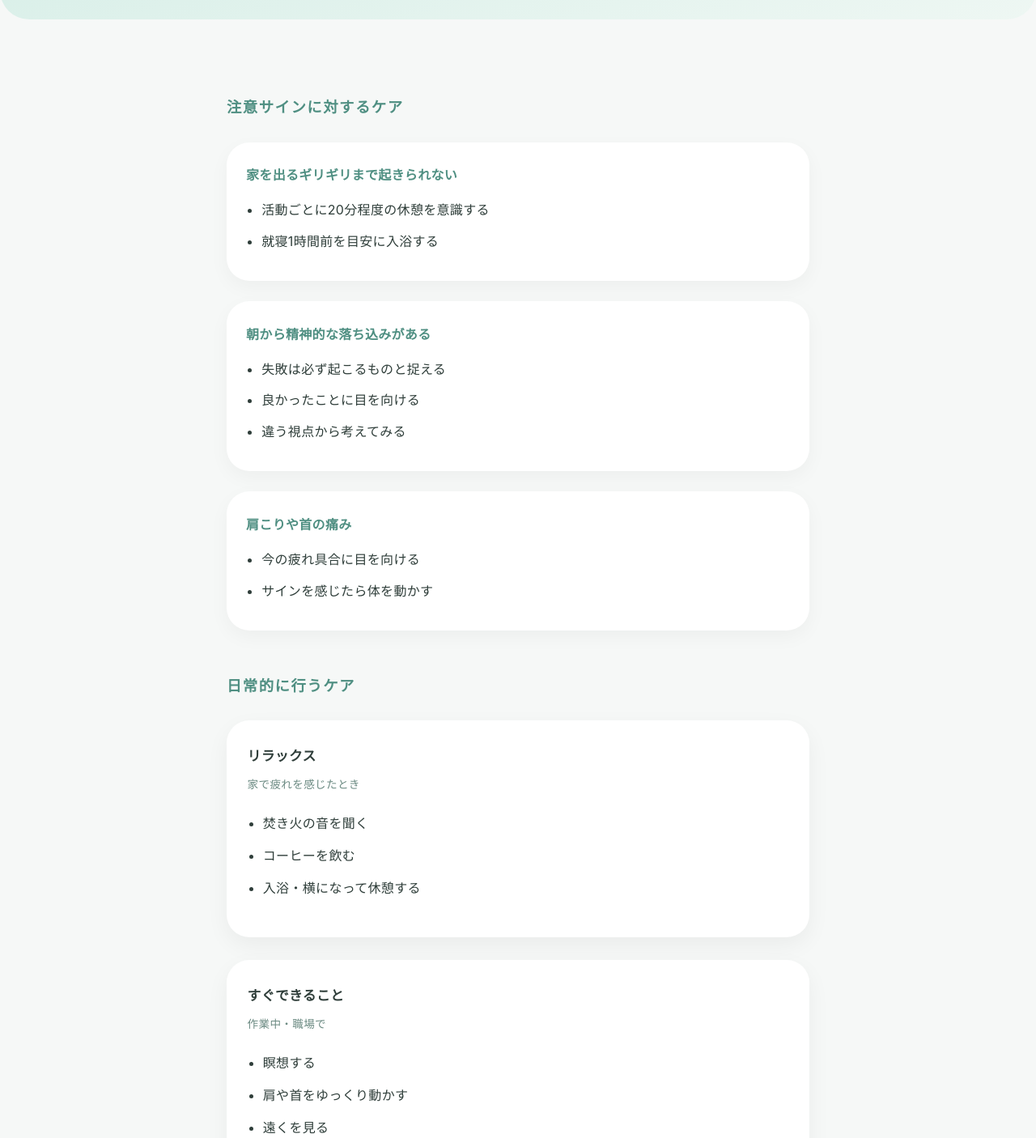
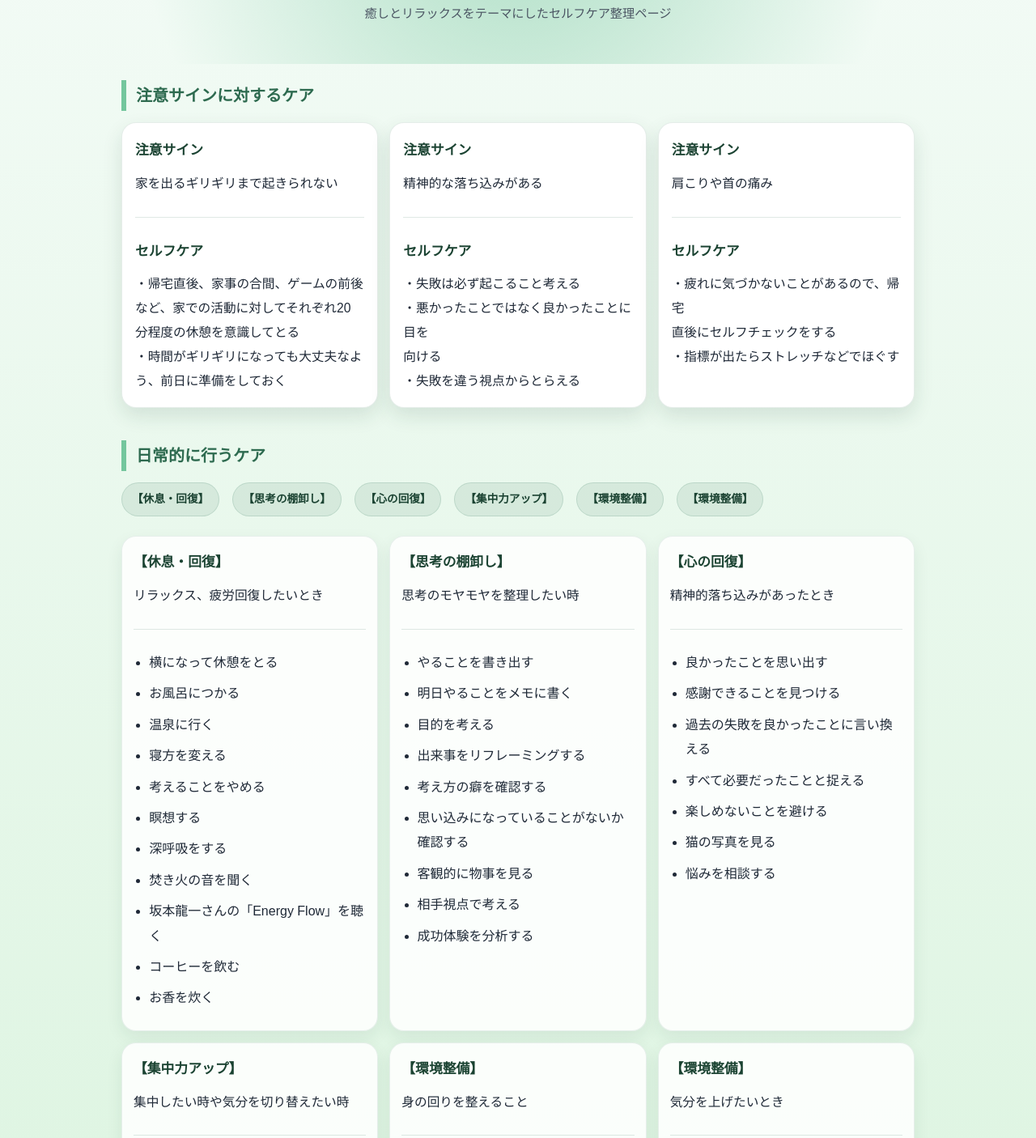
Before and after one commit to rmitsuiittachikawa-del/selfcareplan, a plain HTML site: page index.html in a window 1280 px wide. Shown: the part 122-1528 px from the top of the page at 81% size. Drawn offline with Linux system fonts and the light colour scheme.

Commit message:
Add files via upload

```diff
--- a/index.html
+++ b/index.html
@@ -1,235 +1,344 @@
 <!DOCTYPE html>
 <html lang="ja">
 <head>
-<meta charset="UTF-8">
-<title>セルフケア分析</title>
-<meta name="viewport" content="width=device-width, initial-scale=1.0">
+  <meta charset="UTF-8" />
+  <meta name="viewport" content="width=device-width, initial-scale=1.0" />
+  <title>セルフケアプラン</title>
 
   <style>
-:root {
-  --bg-main: #f6f8f7;
-  --bg-card: #ffffff;
-  --bg-accent: #e4f1ec;
-  --text-main: #2f3e3a;
-  --text-sub: #6b8a82;
-  --accent: #4f8f82;
-  --radius-lg: 28px;
-  --radius-md: 20px;
+    :root{
+      --green-dark:#1b4332;
+      --green:#2d6a4f;
+      --green-light:#74c69d;
+      --mint:#d8f3dc;
+      --bg:#f3fbf6;
+      --card:#ffffff;
+      --text:#1f2937;
+      --sub:#4b5563;
+      --shadow: 0 10px 25px rgba(27, 67, 50, 0.12);
+      --radius: 18px;
     }
 
-/* ===== ベース ===== */
-body {
-  margin: 0;
-  background: var(--bg-main);
-  color: var(--text-main);
-  font-family:
-    "Hiragino Maru Gothic ProN",
-    "Noto Sans JP",
-    -apple-system,
-    BlinkMacSystemFont,
-    sans-serif;
-  font-size: 16px;
-  line-height: 1.9;
-  letter-spacing: 0.02em;
+    body{
+      margin:0;
+      font-family: "Hiragino Kaku Gothic ProN", "Noto Sans JP", "Yu Gothic", "Meiryo", sans-serif;
+      background: linear-gradient(180deg, var(--bg), var(--mint));
+      color:var(--text);
+      line-height:1.9;
     }
 
-/* ===== ヘッダー ===== */
-header {
-  padding: 3rem 1.5rem 2.5rem;
-  background: linear-gradient(160deg, #d6eee7, #eef7f3);
-  border-bottom-left-radius: 36px;
-  border-bottom-right-radius: 36px;
-  text-align: center;
+    header{
+      padding:54px 18px 32px;
+      text-align:center;
+      background: radial-gradient(circle at top, rgba(116,198,157,0.55), transparent 70%);
     }
 
-header h1 {
-  margin: 0;
-  font-size: 1.9rem;
-  font-weight: 600;
-  letter-spacing: 0.08em;
+    header h1{
+      margin:0;
+      font-size:2rem;
+      color:var(--green-dark);
+      letter-spacing: 0.05em;
     }
 
-/* ===== メイン ===== */
-main {
-  max-width: 720px;
-  margin: 0 auto;
-  padding: 2.5rem 1.2rem 3rem;
+    header p{
+      margin-top:10px;
+      color:var(--sub);
+      font-size:0.95rem;
     }
 
-/* ===== 見出し ===== */
-h2 {
-  margin-top: 3.2rem;
-  margin-bottom: 1.6rem;
-  font-size: 1.15rem;
-  font-weight: 600;
-  color: var(--accent);
-  letter-spacing: 0.08em;
+    main{
+      max-width:980px;
+      margin:0 auto;
+      padding:20px 16px 80px;
     }
 
-.section-lead {
-  font-size: 0.9rem;
-  color: var(--text-sub);
-  margin-bottom: 1.8rem;
+    .section-title{
+      margin:0 0 14px;
+      font-size:1.25rem;
+      color:var(--green);
+      border-left: 6px solid var(--green-light);
+      padding-left:12px;
     }
 
-/* ===== 注意サイン（カード） ===== */
-.notice {
-  display: grid;
-  gap: 1.6rem;
+    .section-subtitle{
+      margin:18px 0 10px;
+      font-size:1.05rem;
+      color:var(--green-dark);
+      font-weight:700;
     }
 
-.notice-card {
-  background: var(--bg-card);
-  border-radius: var(--radius-lg);
-  padding: 1.6rem 1.5rem;
-  box-shadow: 0 8px 24px rgba(0,0,0,0.04);
+    .grid{
+      display:grid;
+      grid-template-columns: 1fr;
+      gap:14px;
     }
 
-.notice-card h3 {
-  margin: 0 0 0.8rem;
-  font-size: 1rem;
-  font-weight: 600;
-  color: var(--accent);
+    @media(min-width: 700px){
+      .grid{
+        grid-template-columns: repeat(2, 1fr);
+      }
     }
 
-.notice-card ul {
-  margin: 0;
-  padding-left: 1.2rem;
+    @media(min-width: 980px){
+      .grid{
+        grid-template-columns: repeat(3, 1fr);
+      }
     }
 
-.notice-card li {
-  margin-bottom: 0.5rem;
+    .card{
+      background:var(--card);
+      border-radius: var(--radius);
+      box-shadow: var(--shadow);
+      padding:18px 16px;
+      border: 1px solid rgba(45,106,79,0.12);
     }
 
-/* ===== 日常ケア ===== */
-.care-grid {
-  display: grid;
-  gap: 1.8rem;
+    .card-title{
+      font-weight:800;
+      color:var(--green-dark);
+      font-size:1.05rem;
+      margin-bottom:10px;
     }
 
-.care-card {
-  background: var(--bg-card);
-  border-radius: var(--radius-lg);
-  padding: 1.8rem 1.6rem;
-  box-shadow: 0 10px 28px rgba(0,0,0,0.05);
+    .card-content{
+      color:var(--text);
+      font-size:0.98rem;
     }
 
-.care-card h3 {
-  margin: 0;
-  font-size: 1.05rem;
-  font-weight: 600;
+    .card-content .dot{
+      display:block;
+      margin:6px 0;
     }
 
-.care-card .sub {
-  margin-top: 0.4rem;
-  font-size: 0.85rem;
-  color: var(--text-sub);
+    .label{
+      display:inline-block;
+      background: rgba(45,106,79,0.10);
+      border: 1px solid rgba(45,106,79,0.15);
+      padding:7px 12px;
+      border-radius: 999px;
+      font-size:0.85rem;
+      color:var(--green-dark);
+      font-weight:700;
+      margin: 0 8px 10px 0;
     }
 
-.care-card ul {
-  margin-top: 1.2rem;
-  padding-left: 1.2rem;
+    .category-card{
+      background: rgba(255,255,255,0.85);
+      border: 1px solid rgba(45,106,79,0.10);
+      border-radius: 18px;
+      padding:16px 14px;
+      box-shadow: 0 8px 20px rgba(27, 67, 50, 0.08);
     }
 
-.care-card li {
-  margin-bottom: 0.6rem;
+    .category-title{
+      font-weight:900;
+      color:var(--green-dark);
+      margin-bottom:10px;
+      font-size:1.05rem;
     }
 
-/* ===== フッター ===== */
-footer {
-  text-align: center;
-  padding: 2.5rem 1rem 2rem;
-  font-size: 0.8rem;
-  color: var(--text-sub);
+    ul{
+      margin:0;
+      padding-left: 1.2em;
+    }
+
+    li{
+      margin:8px 0;
+    }
+
+    footer{
+      text-align:center;
+      padding:40px 20px;
+      color:rgba(31,41,55,0.65);
+      font-size:0.9rem;
+    }
+
+    .wrap{
+      display:flex;
+      flex-wrap:wrap;
+      gap:8px;
+      margin-bottom:14px;
+    }
+
+    .divider{
+      margin:26px 0;
+      height:1px;
+      background: rgba(45,106,79,0.15);
+      border:none;
     }
   </style>
 </head>
 
 <body>
-
   <header>
     <h1>セルフケアプラン</h1>
+    <p>癒しとリラックスをテーマにしたセルフケア整理ページ</p>
   </header>
 
   <main>
 
-<h2>注意サインに対するケア</h2>
+    <section>
+      <h2 class="section-title">注意サインに対するケア</h2>
 
-<div class="notice">
-  <div class="notice-card">
-    <h3>家を出るギリギリまで起きられない</h3>
+      <div class="grid">
+
+        <div class="card">
+          <div class="card-title">注意サイン</div>
+          <div class="card-content">家を出るギリギリまで起きられない</div>
+          <hr class="divider">
+          <div class="card-title">セルフケア</div>
+          <div class="card-content">
+            ‧帰宅直後、家事の合間、ゲームの前後<br>
+            など、家での活動に対してそれぞれ20<br>
+            分程度の休憩を意識してとる<br>
+            ‧時間がギリギリになっても⼤丈夫なよ<br>
+            う、前⽇に準備をしておく
+          </div>
+        </div>
+
+        <div class="card">
+          <div class="card-title">注意サイン</div>
+          <div class="card-content">精神的な落ち込みがある</div>
+          <hr class="divider">
+          <div class="card-title">セルフケア</div>
+          <div class="card-content">
+            ・失敗は必ず起こること考える<br>
+            ・悪かったことではなく良かったことに目を<br>
+            向ける<br>
+            ・失敗を違う視点からとらえる
+          </div>
+        </div>
+
+        <div class="card">
+          <div class="card-title">注意サイン</div>
+          <div class="card-content">肩こりや首の痛み</div>
+          <hr class="divider">
+          <div class="card-title">セルフケア</div>
+          <div class="card-content">
+            ・疲れに気づかないことがあるので、帰宅<br>
+            直後にセルフチェックをする<br>
+            ・指標が出たらストレッチなどでほぐす
+          </div>
+        </div>
+
+      </div>
+    </section>
+
+    <section style="margin-top:40px;">
+      <h2 class="section-title">⽇常的に⾏うケア</h2>
+
+      <div class="wrap">
+        <span class="label">【休息‧回復】</span>
+        <span class="label">【思考の棚卸し】</span>
+        <span class="label">【心の回復】</span>
+        <span class="label">【集中力アップ】</span>
+        <span class="label">【環境整備】</span>
+        <span class="label">【環境整備】</span>
+      </div>
+
+      <div class="grid">
+
+        <div class="category-card">
+          <div class="category-title">【休息‧回復】</div>
+          <div class="card-content">リラックス、疲労回復したいとき</div>
+          <hr class="divider">
           <ul>
-      <li>活動ごとに20分程度の休憩を意識する</li>
-      <li>就寝1時間前を目安に入浴する</li>
+            <li>横になって休憩をとる</li>
+            <li>お風呂につかる</li>
+            <li>温泉に⾏く</li>
+            <li>寝⽅を変える</li>
+            <li>考えることをやめる</li>
+            <li>瞑想する</li>
+            <li>深呼吸をする</li>
+            <li>焚き火の音を聞く</li>
+            <li>坂本⿓⼀さんの「Energy Flow」を聴く</li>
+            <li>コーヒーを飲む</li>
+            <li>お香を炊く</li>
           </ul>
         </div>
 
-  <div class="notice-card">
-    <h3>朝から精神的な落ち込みがある</h3>
+        <div class="category-card">
+          <div class="category-title">【思考の棚卸し】</div>
+          <div class="card-content">思考のモヤモヤを整理したい時</div>
+          <hr class="divider">
           <ul>
-      <li>失敗は必ず起こるものと捉える</li>
-      <li>良かったことに目を向ける</li>
-      <li>違う視点から考えてみる</li>
+            <li>やることを書き出す</li>
+            <li>明日やることをメモに書く</li>
+            <li>目的を考える</li>
+            <li>出来事をリフレーミングする</li>
+            <li>考え⽅の癖を確認する</li>
+            <li>思い込みになっていることがないか確認する</li>
+            <li>客観的に物事を⾒る</li>
+            <li>相手視点で考える</li>
+            <li>成功体験を分析する</li>
           </ul>
         </div>
 
-  <div class="notice-card">
-    <h3>肩こりや首の痛み</h3>
+        <div class="category-card">
+          <div class="category-title">【心の回復】</div>
+          <div class="card-content">精神的落ち込みがあったとき</div>
+          <hr class="divider">
           <ul>
-      <li>今の疲れ具合に目を向ける</li>
-      <li>サインを感じたら体を動かす</li>
-    </ul>
-  </div>
-</div>
-
-<h2>日常的に行うケア</h2>
-
-<div class="care-grid">
-  <div class="care-card">
-    <h3>リラックス</h3>
-    <div class="sub">家で疲れを感じたとき</div>
-    <ul>
-      <li>焚き火の音を聞く</li>
-      <li>コーヒーを飲む</li>
-      <li>入浴・横になって休憩する</li>
+            <li>良かったことを思い出す</li>
+            <li>感謝できることを見つける</li>
+            <li>過去の失敗を良かったことに言い換える</li>
+            <li>すべて必要だったことと捉える</li>
+            <li>楽しめないことを避ける</li>
+            <li>猫の写真を見る</li>
+            <li>悩みを相談する</li>
           </ul>
         </div>
 
-  <div class="care-card">
-    <h3>すぐできること</h3>
-    <div class="sub">作業中・職場で</div>
+        <div class="category-card">
+          <div class="category-title">【集中力アップ】</div>
+          <div class="card-content">集中したい時や気分を切り替えたい時</div>
+          <hr class="divider">
           <ul>
-      <li>瞑想する</li>
-      <li>肩や首をゆっくり動かす</li>
-      <li>遠くを見る</li>
+            <li>服を着替える</li>
+            <li>朝起きたら⽇光を浴びる</li>
+            <li>外に出てランニングをする</li>
+            <li>外気浴をする</li>
+            <li>スマホを15分間見ない</li>
+            <li>1分間外を見る</li>
+            <li>遠い場所を見る</li>
+            <li>英単語をひたすら書く</li>
+            <li>プログラミングのコードを紙に書く</li>
           </ul>
         </div>
 
-  <div class="care-card">
-    <h3>精神回復</h3>
-    <div class="sub">気持ちが落ち込んだとき</div>
+        <div class="category-card">
+          <div class="category-title">【環境整備】</div>
+          <div class="card-content">身の回りを整えること</div>
+          <hr class="divider">
           <ul>
-      <li>音楽を聴く</li>
-      <li>猫の写真を見る</li>
-      <li>良かったことを思い出す</li>
+            <li>拭き掃除をする</li>
+            <li>掃除機をかける</li>
+            <li>家の収納を整理整頓する</li>
+            <li>布団を整える</li>
+            <li>作業スペースを整える</li>
+            <li>服のメンテナンスをする</li>
+            <li>コーヒーを焙煎する</li>
           </ul>
         </div>
 
-  <div class="care-card">
-    <h3>身の回りの管理</h3>
-    <div class="sub">心に余裕があるとき</div>
+        <div class="category-card">
+          <div class="category-title">【環境整備】</div>
+          <div class="card-content">気分を上げたいとき</div>
+          <hr class="divider">
           <ul>
-      <li>収納を整える</li>
-      <li>掃除をする</li>
-      <li>外に出て体を動かす</li>
+            <li>カフェに行く</li>
+            <li>水族館に行く</li>
+            <li>自然が豊かな場所に行く</li>
           </ul>
         </div>
+
       </div>
+    </section>
 
   </main>
 
   <footer>
-  © セルフケア分析
+    © セルフケアプラン
   </footer>
 
 </body>
```
Lines whose indentation alone changed are shown as unchanged.
